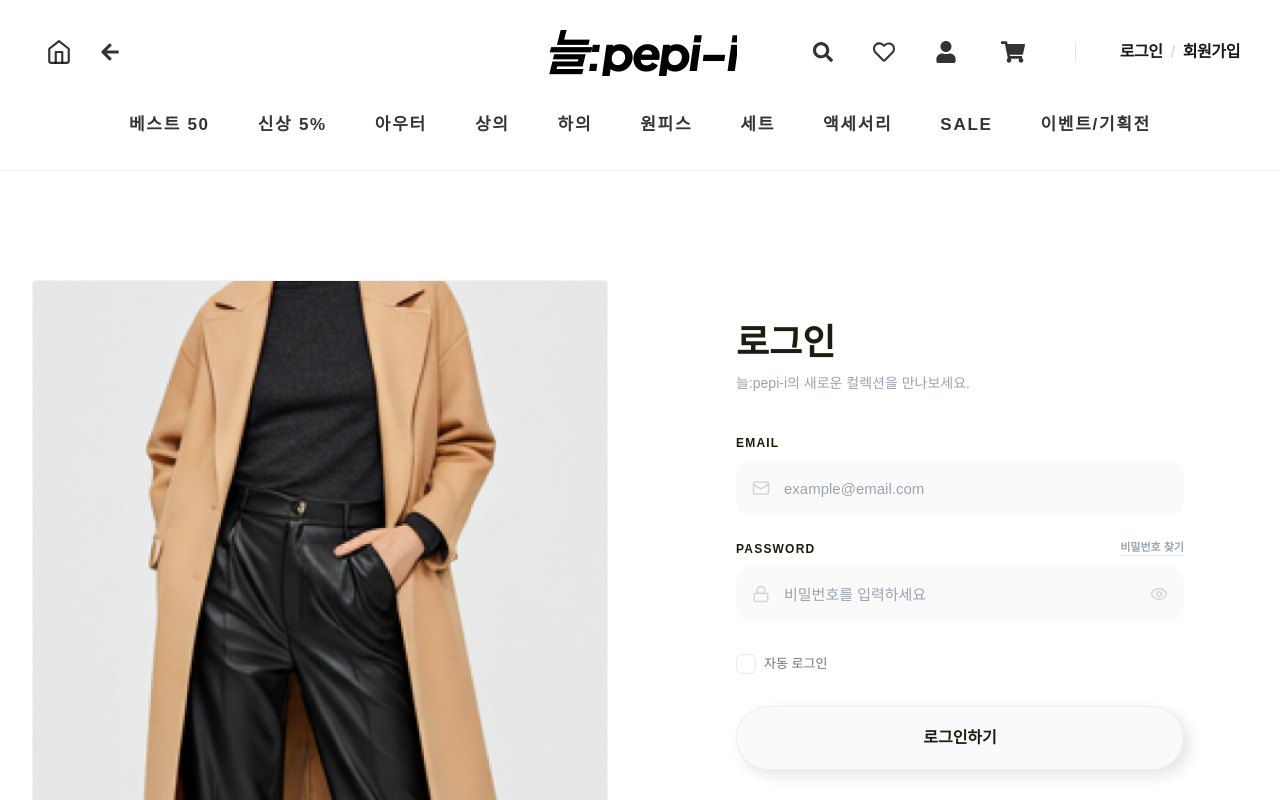
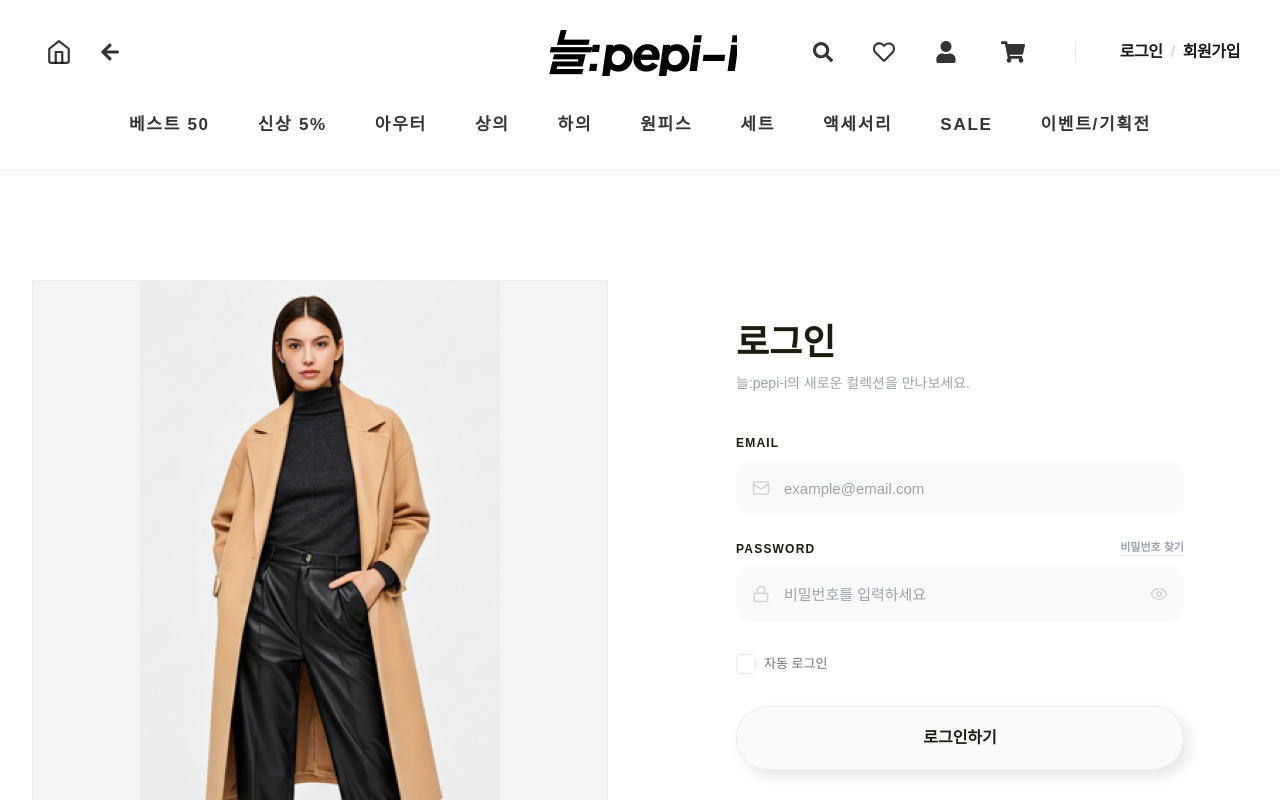
Before and after one commit to jjanga110279-del/pepi-A, a React (Vite) app: page /login in a window 1280 px wide. Shown: the top 800 px of the page. Built offline with nearby package versions, Linux system fonts and the light colour scheme; a web font is replaced by a local one.

Commit message:
UI: Fix Login page editorial image being cropped on desktop and landscape tablet

```diff
--- a/src/pages/Login.jsx
+++ b/src/pages/Login.jsx
@@ -62,11 +62,11 @@ export default function Login() {
     <Layout>
       <div className="max-w-[1280px] mx-auto min-h-screen flex flex-col md:flex-row items-stretch pt-20">
         {/* Left Column: Image */}
-        <div className="hidden md:block w-1/2 relative min-h-[800px]">
+        <div className="hidden md:block w-1/2 relative min-h-[600px] lg:min-h-[800px]">
           <div className="absolute inset-0 px-8 py-10">
-            <div className="w-full h-full rounded-[4px] overflow-hidden relative border border-black/5 shadow-sm">
-              <img src={loginEditorial} alt="Fashion Editorial" className="w-full h-full object-cover" />
-              <div className="absolute inset-0 bg-black/5" />
+            <div className="w-full h-full rounded-none overflow-hidden relative border border-black/5 bg-[#FAFAFA] flex items-center justify-center">
+              <img src={loginEditorial} alt="Fashion Editorial" className="w-full h-full object-contain" />
+              <div className="absolute inset-0 bg-black/[0.02] pointer-events-none" />
             </div>
           </div>
         </div>
```
